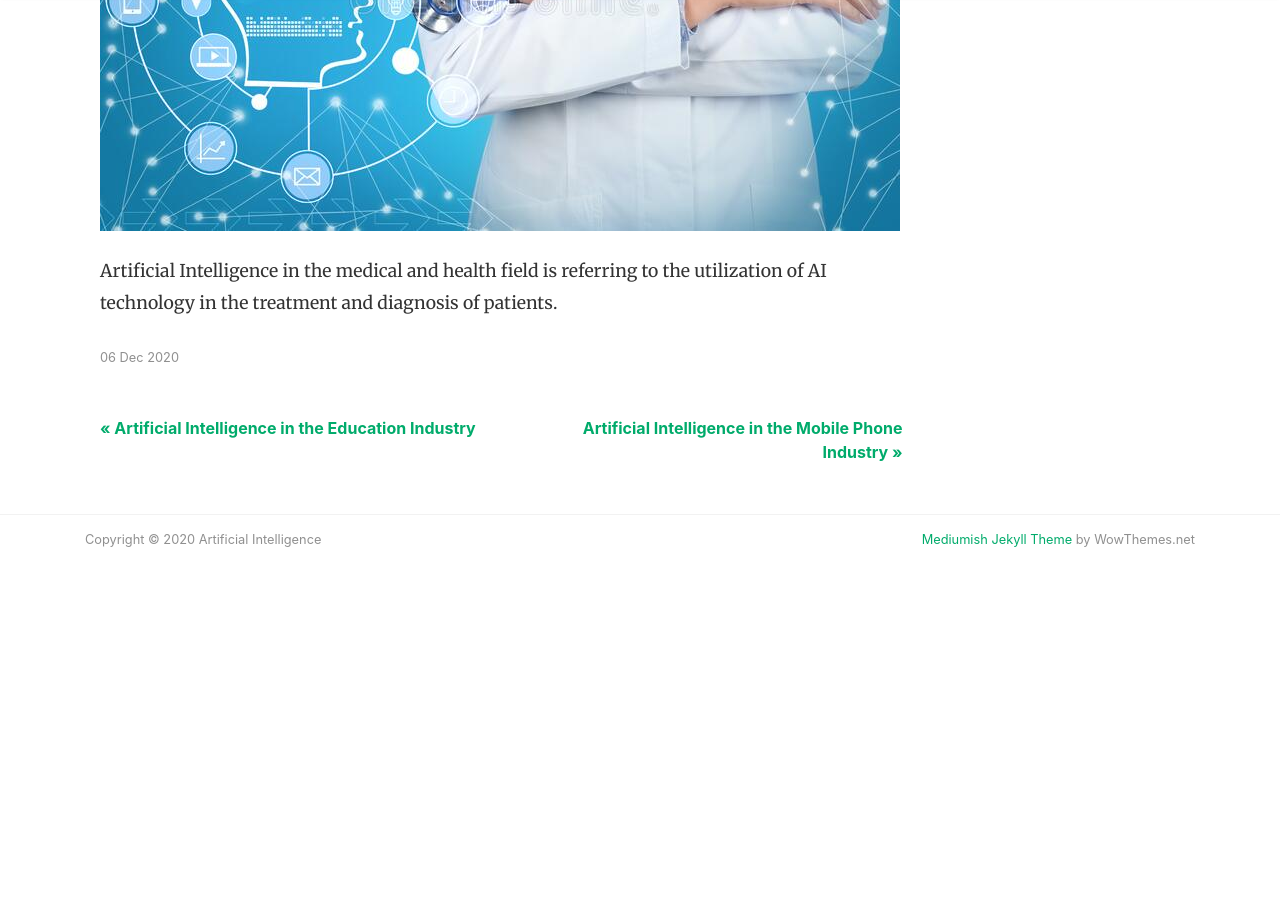
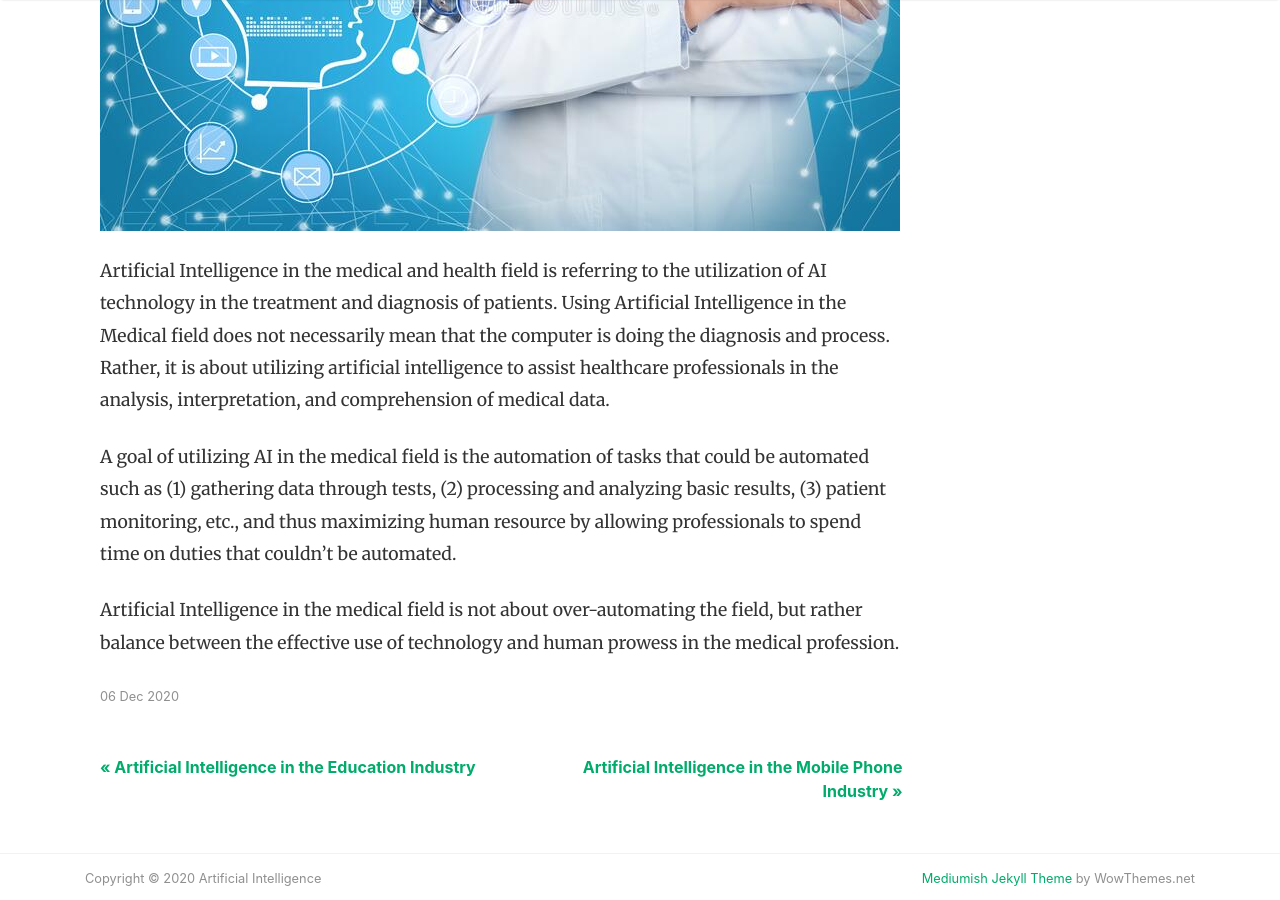
Before and after one commit to mclag/mms142-groupg-2020, a Jekyll site: the page built from _posts/2020-12-06-ai_medical.md, in a window 1280 px wide and 900 px high, scrolled down 716 px. Built offline with Jekyll 4.4.1, drawn with Linux system fonts in a browser that asks for light colours; nearby versions of some CDN libraries; comment, search, counter and statistics services are not loaded; before the commit the page ends 1339 px from its top, so only the background shows below that.

Commit message:
Update 2020-12-06-ai_medical.md

```diff
--- a/_posts/2020-12-06-ai_medical.md
+++ b/_posts/2020-12-06-ai_medical.md
@@ -4,4 +4,8 @@
 author: Marc
 image: assets/images/health.jpg
 ---
-Artificial Intelligence in the medical and health field is referring to the utilization of AI technology in the treatment and diagnosis of patients.
+Artificial Intelligence in the medical and health field is referring to the utilization of AI technology in the treatment and diagnosis of patients. Using Artificial Intelligence in the Medical field does not necessarily mean that the computer is doing the diagnosis and process. Rather, it is about utilizing artificial intelligence to assist healthcare professionals in the analysis, interpretation, and comprehension of medical data.
+
+A goal of utilizing AI in the medical field is the automation of tasks that could be automated such as (1) gathering data through tests, (2) processing and analyzing basic results, (3) patient monitoring, etc., and thus maximizing human resource by allowing professionals to spend time on duties that couldn’t be automated.
+
+Artificial Intelligence in the medical field is not about over-automating the field, but rather balance between the effective use of technology and human prowess in the medical profession.
```
